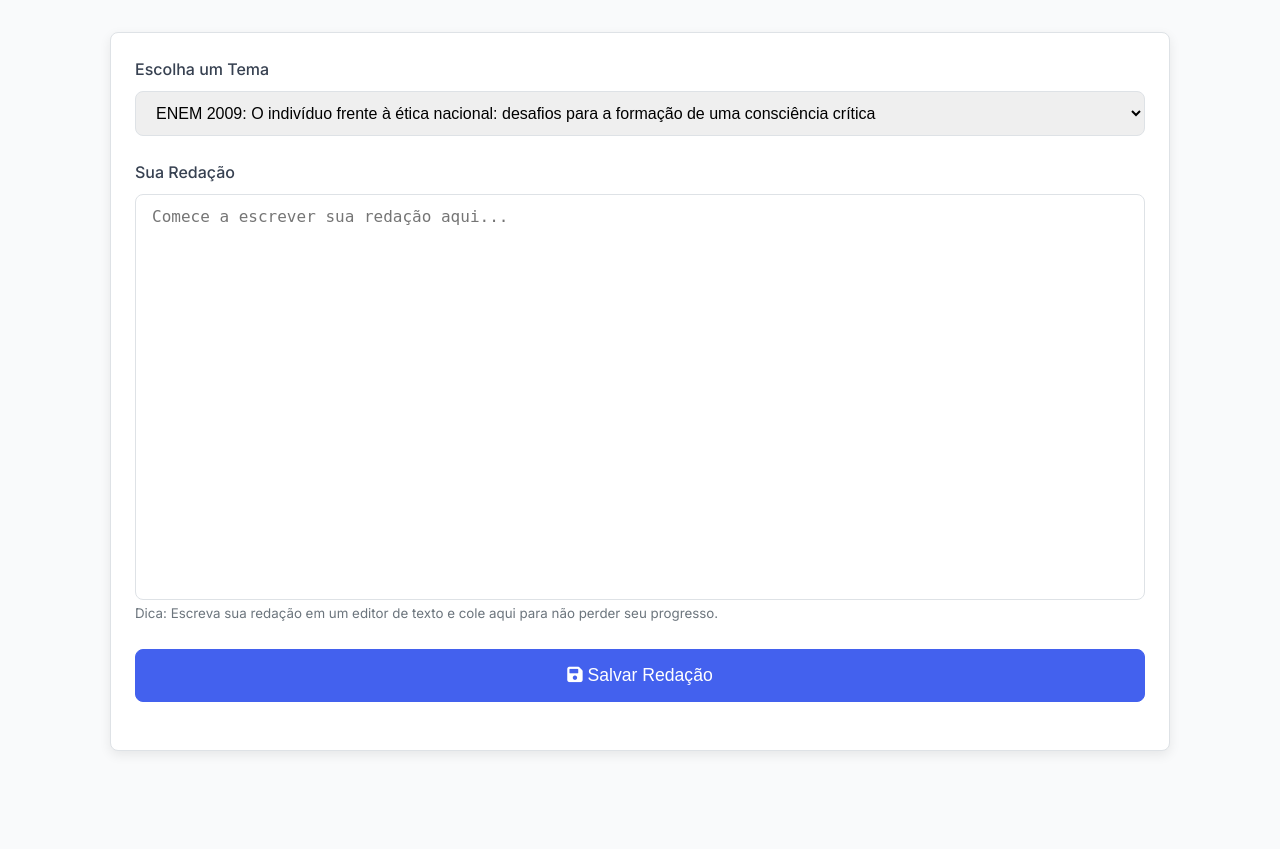
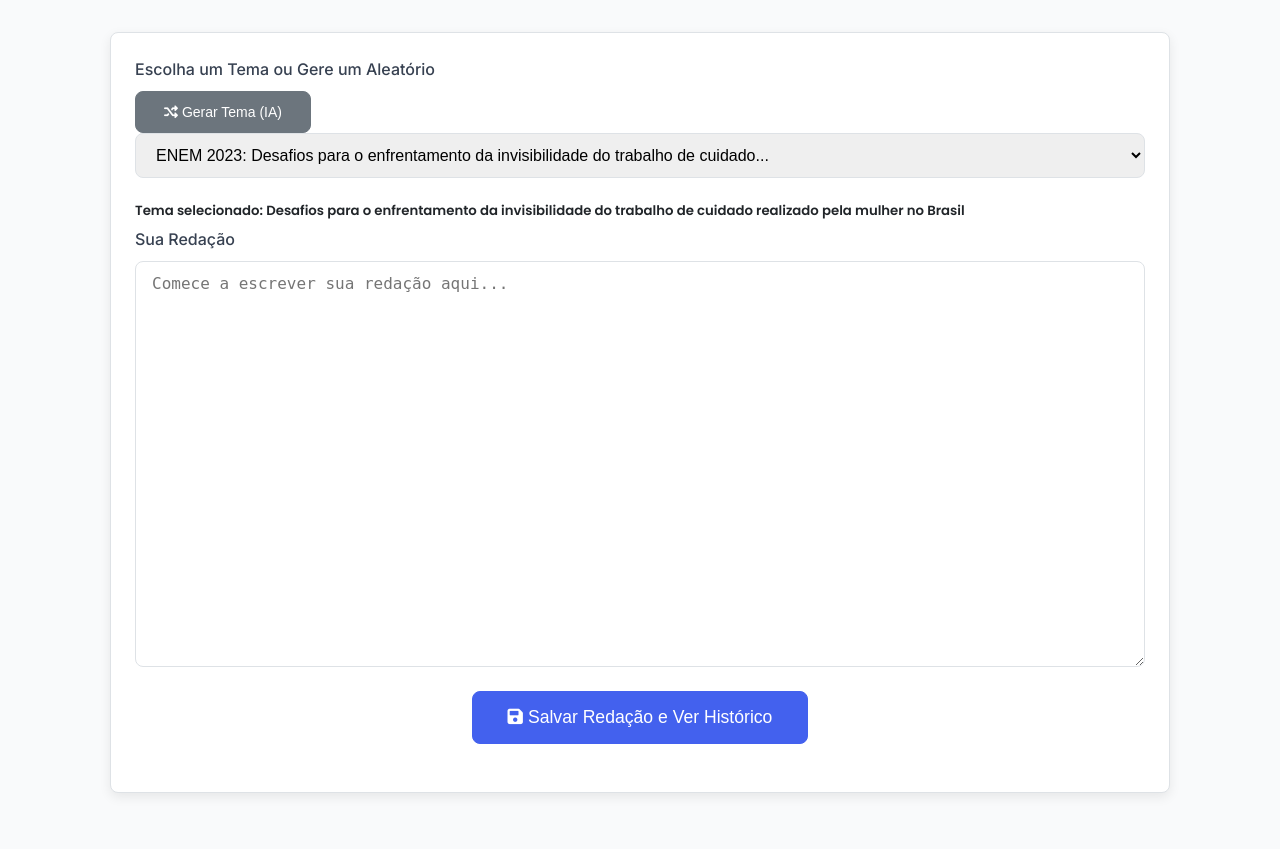
Before and after one commit to RafaelMendes244/RMEnem, a Flask app: page /redacao in a window 1280 px wide. Shown: the part 130-979 px from the top of the page. Before the commit the page ends 883 px from the top, so only its background shows below. Run offline with Flask 3, Linux system fonts and the light colour scheme; the visitor is signed in with stand-in values (Sample User, id 1).

Commit message:
Adicionando SEO e Gerar Redaçao com IA

```diff
--- a/app.py
+++ b/app.py
@@ -559,6 +559,25 @@ def corrigir_redacao(redacao_id):
         app.logger.error(f"Erro na API do Gemini ou ao processar a resposta: {e}")
         return jsonify({'error': 'Não foi possível obter a correção da IA no momento.'}), 500
 
+@app.route('/api/gerar_tema_aleatorio', methods=['GET'])
+def gerar_tema_aleatorio():
+    # Este é o "pedido" que fazemos para a IA
+    prompt = """
+    Aja como um especialista em vestibulares e crie um único tema de redação inédito e plausível para o ENEM 2025.
+    O tema deve seguir o formato oficial, abordando um problema social, cultural ou científico relevante para o Brasil.
+    Exemplos de formato: "Desafios para...", "O papel de...", "A questão de... na sociedade brasileira".
+    Sua resposta deve ser APENAS o texto do tema, sem aspas, sem introduções como "Aqui está o tema:", apenas a frase do tema.
+    """
+    try:
+        model = genai.GenerativeModel('gemini-1.5-flash-latest')
+        response = model.generate_content(prompt)
+        tema_gerado = response.text.strip()
+        return jsonify({'tema': tema_gerado})
+    except Exception as e:
+        app.logger.error(f"Erro na API do Gemini ao gerar tema: {e}")
+        # Retorna um tema padrão em caso de falha na API
+        return jsonify({'tema': 'O desafio dos resíduos plásticos nos oceanos e o seu impacto no futuro do planeta'}), 500
+
 # --- 10. Rotas de Ranking ---
 @app.route('/ranking')
 def ranking_page():
--- a/static/js/redacao.js
+++ b/static/js/redacao.js
@@ -1,52 +1,81 @@
+// /static/js/redacao.js
+
 document.addEventListener('DOMContentLoaded', () => {
     const redacaoForm = document.getElementById('redacao-form');
+    const temaSelect = document.getElementById('tema-select');
+    const redacaoTextarea = document.getElementById('redacao-textarea');
+    const randomThemeBtn = document.getElementById('random-theme-btn');
+    const submitButton = redacaoForm.querySelector('button[type="submit"]');
 
+    // --- Funcionalidade do botão de Gerar Tema Aleatório com IA ---
+    if (randomThemeBtn && temaSelect) {
+        randomThemeBtn.addEventListener('click', async () => {
+            const originalButtonText = randomThemeBtn.innerHTML;
+            randomThemeBtn.disabled = true;
+            randomThemeBtn.innerHTML = '<i class="fas fa-spinner fa-spin"></i> Gerando...';
+
+            try {
+                const response = await fetch('/api/gerar_tema_aleatorio');
+                const data = await response.json();
+
+                if (!response.ok) throw new Error(data.tema || 'Não foi possível gerar um tema.');
+
+                const newTheme = data.tema;
+
+                // Cria um novo elemento <option>
+                const newOption = document.createElement('option');
+                newOption.value = newTheme; // O valor é o tema completo
+                newOption.textContent = `(Tema Gerado por IA) ${newTheme}`; // O texto que o usuário vê
+
+                // Adiciona a nova opção no topo da lista
+                temaSelect.prepend(newOption);
+
+                // Define a nova opção como a selecionada
+                newOption.selected = true;
+
+            } catch (error) {
+                console.error("Erro ao gerar tema:", error);
+                alert(`Erro ao gerar tema: ${error.message}`);
+            } finally {
+                randomThemeBtn.disabled = false;
+                randomThemeBtn.innerHTML = originalButtonText;
+            }
+        });
+    }
+
+    // --- Funcionalidade do formulário para Salvar a Redação ---
     if (redacaoForm) {
         redacaoForm.addEventListener('submit', async (e) => {
-            e.preventDefault(); // Impede o envio tradicional do formulário que recarrega a página
-
-            const temaSelect = document.getElementById('tema-select');
-            const redacaoTextarea = document.getElementById('redacao-textarea');
-            const submitButton = redacaoForm.querySelector('button[type="submit"]');
-
+            e.preventDefault();
             const tema = temaSelect.value;
             const texto_redacao = redacaoTextarea.value;
 
-            // Validação simples no front-end
+            if (!tema.trim()) {
+                alert('Por favor, selecione ou gere um tema para a redação.');
+                return;
+            }
             if (texto_redacao.trim().length < 100) {
                 alert('Sua redação parece muito curta. Escreva pelo menos 100 caracteres antes de salvar.');
                 return;
             }
 
-            // Desativa o botão e mostra feedback de carregamento para o usuário
             submitButton.disabled = true;
             submitButton.innerHTML = '<i class="fas fa-spinner fa-spin"></i> Salvando...';
 
             try {
-                // Envia os dados para a nossa nova rota no Flask
                 const response = await fetch('/api/salvar_redacao', {
                     method: 'POST',
-                    headers: {
-                        'Content-Type': 'application/json',
-                    },
+                    headers: { 'Content-Type': 'application/json' },
                     body: JSON.stringify({ tema, texto_redacao }),
                 });
+                const result = await response.json();
+                if (!response.ok) throw new Error(result.error || 'Ocorreu um erro desconhecido.');
 
-                const result = await response.json();
-
-                if (response.ok) {
-                    alert(result.message); // Exibe "Redação salva com sucesso!"
-                    // Redireciona para a página de histórico para o usuário ver seu progresso
-                    window.location.href = '/historico';
-                } else {
-                    // Mostra o erro que veio do servidor
-                    throw new Error(result.error || 'Ocorreu um erro desconhecido.');
-                }
+                alert(result.message);
+                window.location.href = '/historico';
             } catch (error) {
-                console.error('Erro:', error);
+                console.error('Erro ao salvar:', error);
                 alert(`Erro ao salvar redação: ${error.message}`);
-            } finally {
-                // Reativa o botão em caso de sucesso ou erro, caso o usuário não seja redirecionado
                 submitButton.disabled = false;
                 submitButton.innerHTML = '<i class="fas fa-save"></i> Salvar Redação';
             }
--- a/templates/apoie.html
+++ b/templates/apoie.html
@@ -3,6 +3,9 @@
 <head>
     <meta charset="UTF-8">
     <meta name="viewport" content="width=device-width, initial-scale=1.0">
+    <meta name="description" content="Plataforma de simulados para o ENEM com questões reais, correção de redação por IA, ranking e análise de desempenho.">
+    <meta name="keywords" content="ENEM, Simulado, Redação, Correção, Ranking, Desempenho, Educação, Estudo">
+    <meta name="author" content="Rafael Mendes">
     <title>Apoie o Projeto - RM ENEM Simulador</title>
     <link rel="stylesheet" href="/static/css/style.css">
     <link href="https://fonts.googleapis.com/css2?family=Inter:wght@400;500;600&family=Poppins:wght@600;700&display=swap" rel="stylesheet">
@@ -46,7 +49,7 @@
             </main>
         </div>
     </div>
-    <script>
+<script>
 document.addEventListener('DOMContentLoaded', () => {
     const copyButton = document.getElementById('copy-pix-btn');
     const pixInput = document.getElementById('pix-key');
--- a/templates/exame.html
+++ b/templates/exame.html
@@ -3,6 +3,9 @@
 <head>
     <meta charset="UTF-8">
     <meta name="viewport" content="width=device-width, initial-scale=1.0">
+    <meta name="description" content="Plataforma de simulados para o ENEM com questões reais, correção de redação por IA, ranking e análise de desempenho.">
+    <meta name="keywords" content="ENEM, Simulado, Redação, Correção, Ranking, Desempenho, Educação, Estudo">
+    <meta name="author" content="Rafael Mendes">
     <title>Simulado ENEM - RM ENEM Simulador</title>
     <link rel="stylesheet" href="/static/css/style.css">
     <link href="https://fonts.googleapis.com/css2?family=Inter:wght@300;400;500;600&family=Poppins:wght@300;400;600;700&display=swap" rel="stylesheet">
--- a/templates/historico.html
+++ b/templates/historico.html
@@ -3,6 +3,9 @@
 <head>
     <meta charset="UTF-8">
     <meta name="viewport" content="width=device-width, initial-scale=1.0">
+    <meta name="description" content="Plataforma de simulados para o ENEM com questões reais, correção de redação por IA, ranking e análise de desempenho.">
+    <meta name="keywords" content="ENEM, Simulado, Redação, Correção, Ranking, Desempenho, Educação, Estudo">
+    <meta name="author" content="Rafael Mendes">
     <title>Histórico - RM ENEM Simulador</title>
     <link rel="stylesheet" href="/static/css/style.css">
     <link href="https://fonts.googleapis.com/css2?family=Inter:wght@400;500;600&family=Poppins:wght@600&display=swap" rel="stylesheet">
--- a/templates/index.html
+++ b/templates/index.html
@@ -3,6 +3,9 @@
 <head>
     <meta charset="UTF-8">
     <meta name="viewport" content="width=device-width, initial-scale=1.0">
+    <meta name="description" content="Plataforma de simulados para o ENEM com questões reais, correção de redação por IA, ranking e análise de desempenho.">
+    <meta name="keywords" content="ENEM, Simulado, Redação, Correção, Ranking, Desempenho, Educação, Estudo">
+    <meta name="author" content="Rafael Mendes">
     <title>RM ENEM Simulador - Prepare-se para o Sucesso</title>
     <link rel="stylesheet" href="/static/css/style.css">
     <link href="https://fonts.googleapis.com/css2?family=Inter:wght@400;500;600&family=Poppins:wght@600&display=swap" rel="stylesheet">
--- a/templates/login.html
+++ b/templates/login.html
@@ -3,6 +3,9 @@
 <head>
     <meta charset="UTF-8">
     <meta name="viewport" content="width=device-width, initial-scale=1.0">
+    <meta name="description" content="Plataforma de simulados para o ENEM com questões reais, correção de redação por IA, ranking e análise de desempenho.">
+    <meta name="keywords" content="ENEM, Simulado, Redação, Correção, Ranking, Desempenho, Educação, Estudo">
+    <meta name="author" content="Rafael Mendes">
     <title>Login - RM ENEM Simulador</title>
     <link rel="stylesheet" href="/static/css/style.css">
     <link href="https://fonts.googleapis.com/css2?family=Inter:wght@400;500;600&family=Poppins:wght@600&display=swap" rel="stylesheet">
@@ -38,7 +41,7 @@
     <div class="login-container">
         <div class="login-box">
             <div class="login-header">
-                <h2>Simulador Enem - RM</h2>
+                <h2>Simulador ENEM - RM</h2>
             </div>
             <div class="login-body">
                 {% with messages = get_flashed_messages(with_categories=true) %}
--- a/templates/obrigado.html
+++ b/templates/obrigado.html
@@ -3,6 +3,9 @@
 <head>
     <meta charset="UTF-8">
     <meta name="viewport" content="width=device-width, initial-scale=1.0">
+    <meta name="description" content="Plataforma de simulados para o ENEM com questões reais, correção de redação por IA, ranking e análise de desempenho.">
+    <meta name="keywords" content="ENEM, Simulado, Redação, Correção, Ranking, Desempenho, Educação, Estudo">
+    <meta name="author" content="Rafael Mendes">
     <title>Obrigado! - RM ENEM Simulador</title>
     <link rel="stylesheet" href="/static/css/style.css">
     <link href="https://fonts.googleapis.com/css2?family=Inter:wght@400;500;600&family=Poppins:wght@600;700&display=swap" rel="stylesheet">
--- a/templates/ranking.html
+++ b/templates/ranking.html
@@ -3,6 +3,9 @@
 <head>
     <meta charset="UTF-8">
     <meta name="viewport" content="width=device-width, initial-scale=1.0">
+    <meta name="description" content="Plataforma de simulados para o ENEM com questões reais, correção de redação por IA, ranking e análise de desempenho.">
+    <meta name="keywords" content="ENEM, Simulado, Redação, Correção, Ranking, Desempenho, Educação, Estudo">
+    <meta name="author" content="Rafael Mendes">
     <title>Ranking Geral - RM ENEM Simulador</title>
     <link rel="stylesheet" href="/static/css/style.css">
     <link href="https://fonts.googleapis.com/css2?family=Inter:wght@400;500;600&family=Poppins:wght@600&display=swap" rel="stylesheet">
--- a/templates/redacao.html
+++ b/templates/redacao.html
@@ -3,6 +3,9 @@
 <head>
     <meta charset="UTF-8">
     <meta name="viewport" content="width=device-width, initial-scale=1.0">
+    <meta name="description" content="Plataforma de simulados para o ENEM com questões reais, correção de redação por IA, ranking e análise de desempenho.">
+    <meta name="keywords" content="ENEM, Simulado, Redação, Correção, Ranking, Desempenho, Educação, Estudo">
+    <meta name="author" content="Rafael Mendes">
     <title>Praticar Redação - RM ENEM Simulador</title>
     <link rel="stylesheet" href="/static/css/style.css">
     <link href="https://fonts.googleapis.com/css2?family=Inter:wght@400;500;600&family=Poppins:wght@600&display=swap" rel="stylesheet">
@@ -26,34 +29,40 @@
                     <div class="card-body">
                         <form id="redacao-form">
                             <div class="form-group">
-                                <label for="tema-select" class="form-label">Escolha um Tema</label>
-                                <select id="tema-select" class="form-control">
-                                    <!-- Adicionando temas do ENEM 2009 a 2023 -->
-                                    <option value="O indivíduo frente à ética nacional: desafios para a formação de uma consciência crítica">ENEM 2009: O indivíduo frente à ética nacional: desafios para a formação de uma consciência crítica</option>
-                                    <option value="O trabalho e o exercício da cidadania no Brasil">ENEM 2010: O trabalho e o exercício da cidadania no Brasil</option>
-                                    <option value="O movimento imigratório para o Brasil no século XXI">ENEM 2011: O movimento imigratório para o Brasil no século XXI</option>
-                                    <option value="Os efeitos da implantação da internet nas relações sociais">ENEM 2012: Os efeitos da implantação da internet nas relações sociais</option>
-                                    <option value="Efeitos da expansão do acesso ao ensino superior no Brasil">ENEM 2013: Efeitos da expansão do acesso ao ensino superior no Brasil</option>
-                                    <option value="A violência contra a mulher na sociedade brasileira">ENEM 2014: A violência contra a mulher na sociedade brasileira</option>
-                                    <option value="Os desafios para a inclusão de pessoas com deficiência no Brasil">ENEM 2015: Os desafios para a inclusão de pessoas com deficiência no Brasil</option>
+                                <div class="d-flex justify-content-between align-items-center">
+                                    <label for="tema-select" class="form-label">Escolha um Tema ou Gere um Aleatório</label>
+                                    <button type="button" id="random-theme-btn" class="btn btn-secondary btn-sm">
+                                        <i class="fas fa-random"></i> Gerar Tema (IA)
+                                    </button>
+                                </div>
+                                <select id="tema-select" class="form-control mt-2">
+                                    <option value="Desafios para o enfrentamento da invisibilidade do trabalho de cuidado realizado pela mulher no Brasil">ENEM 2023: Desafios para o enfrentamento da invisibilidade do trabalho de cuidado...</option>
+                                    <option value="Desafios para a valorização de comunidades e povos tradicionais no Brasil">ENEM 2022: Desafios para a valorização de comunidades e povos tradicionais...</option>
+                                    <option value="Invisibilidade e registro civil: garantia de acesso à cidadania no Brasil">ENEM 2021: Invisibilidade e registro civil: garantia de acesso à cidadania...</option>
+                                    <option value="O estigma associado às doenças mentais na sociedade brasileira">ENEM 2020: O estigma associado às doenças mentais...</option>
+                                    <option value="Democratização do acesso ao cinema no Brasil">ENEM 2019: Democratização do acesso ao cinema no Brasil</option>
+                                    <option value="Manipulação do comportamento do usuário pelo controle de dados na internet">ENEM 2018: Manipulação do comportamento do usuário pelo controle de dados...</option>
+                                    <option value="Desafios para a formação educacional de surdos no Brasil">ENEM 2017: Desafios para a formação educacional de surdos...</option>
                                     <option value="Caminhos para combater a intolerância religiosa no Brasil">ENEM 2016: Caminhos para combater a intolerância religiosa no Brasil</option>
-                                    <option value="Desafios para a formação educacional de surdos no Brasil">ENEM 2017: Desafios para a formação educacional de surdos no Brasil</option>
-                                    <option value="O impacto das novas tecnologias na educação">ENEM 2018: O impacto das novas tecnologias na educação</option>
-                                    <option value="Democratização do acesso ao cinema no Brasil">ENEM 2019: Democratização do acesso ao cinema no Brasil</option>
-                                    <option value="O estigma associado às doenças mentais na sociedade brasileira">ENEM 2020: O estigma associado às doenças mentais na sociedade brasileira</option>
-                                    <option value="Invisibilidade e registro civil: garantia de acesso à cidadania no Brasil">ENEM 2021: Invisibilidade e registro civil: garantia de acesso à cidadania no Brasil</option>
-                                    <option value="Desafios para a valorização de comunidades e povos tradicionais no Brasil">ENEM 2022: Desafios para a valorização de comunidades e povos tradicionais no Brasil</option>
-                                    <option value="O papel do Estado no enfrentamento da pobreza no Brasil">ENEM 2023: O papel do Estado no enfrentamento da pobreza no Brasil</option>
+                                    <option value="A persistência da violência contra a mulher na sociedade brasileira">ENEM 2015: A persistência da violência contra a mulher...</option>
+                                    <option value="Publicidade infantil em questão no Brasil">ENEM 2014: Publicidade infantil em questão no Brasil</option>
+                                    <option value="Efeitos da implantação da Lei Seca no Brasil">ENEM 2013: Efeitos da implantação da Lei Seca no Brasil</option>
+                                    <option value="O movimento imigratório para o Brasil no século XXI">ENEM 2012: O movimento imigratório para o Brasil no século XXI</option>
+                                    <option value="Viver em rede no século XXI: os limites entre o público e o privado">ENEM 2011: Viver em rede no século XXI: os limites entre o público e o privado</option>
+                                    <option value="O trabalho na construção da dignidade humana">ENEM 2010: O trabalho na construção da dignidade humana</option>
+                                    <option value="O indivíduo frente à ética nacional">ENEM 2009: O indivíduo frente à ética nacional</option>
                                 </select>
+                            </div>
+                            <div class="mt-4">
+                                <h5 id="tema-selecionado" class="text-primary">Tema selecionado: Nenhum</h5>
                             </div>
                             <div class="form-group">
                                 <label for="redacao-textarea" class="form-label">Sua Redação</label>
-                                <textarea style="resize: none;" id="redacao-textarea" class="form-control" rows="20" placeholder="Comece a escrever sua redação aqui..."></textarea>
-                                <small class="text-muted">Dica: Escreva sua redação em um editor de texto e cole aqui para não perder seu progresso.</small>
+                                <textarea id="redacao-textarea" class="form-control" rows="20" placeholder="Comece a escrever sua redação aqui..."></textarea>
                             </div>
-                            <div class="form-group">
-                                <button type="submit" class="btn btn-primary btn-lg btn-block">
-                                    <i class="fas fa-save"></i> Salvar Redação
+                            <div class="form-group text-center">
+                                <button type="submit" class="btn btn-primary btn-lg">
+                                    <i class="fas fa-save"></i> Salvar Redação e Ver Histórico
                                 </button>
                             </div>
                         </form>
@@ -63,5 +72,27 @@
         </div>
     </div>
     <script src="/static/js/redacao.js"></script>
+
+<script>
+    const temaSelect = document.getElementById("tema-select");
+    const temaSelecionado = document.getElementById("tema-selecionado");
+    const randomBtn = document.getElementById("random-theme-btn");
+
+    // Atualiza o título quando o usuário escolhe manualmente
+    temaSelect.addEventListener("change", () => {
+        temaSelecionado.textContent = "Tema selecionado: " + temaSelect.value;
+    });
+
+    // Escolhe um tema aleatório quando o botão é clicado
+    randomBtn.addEventListener("click", () => {
+        const options = temaSelect.options;
+        const randomIndex = Math.floor(Math.random() * options.length);
+        temaSelect.selectedIndex = randomIndex;
+        temaSelecionado.textContent = "Tema selecionado: " + options[randomIndex].value;
+    });
+
+    // Inicializar com o primeiro tema, se desejado
+    temaSelecionado.textContent = "Tema selecionado: " + temaSelect.value;
+</script>
 </body>
 </html>
--- a/templates/reportar_bug.html
+++ b/templates/reportar_bug.html
@@ -3,6 +3,9 @@
 <head>
     <meta charset="UTF-8">
     <meta name="viewport" content="width=device-width, initial-scale=1.0">
+    <meta name="description" content="Plataforma de simulados para o ENEM com questões reais, correção de redação por IA, ranking e análise de desempenho.">
+    <meta name="keywords" content="ENEM, Simulado, Redação, Correção, Ranking, Desempenho, Educação, Estudo">
+    <meta name="author" content="Rafael Mendes">
     <title>Reportar Bug - RM ENEM Simulador</title>
     <link rel="stylesheet" href="/static/css/style.css">
     <link href="https://fonts.googleapis.com/css2?family=Inter:wght@400;500;600&family=Poppins:wght@600&display=swap" rel="stylesheet">
--- a/templates/resultado.html
+++ b/templates/resultado.html
@@ -3,6 +3,9 @@
 <head>
     <meta charset="UTF-8">
     <meta name="viewport" content="width=device-width, initial-scale=1.0">
+    <meta name="description" content="Plataforma de simulados para o ENEM com questões reais, correção de redação por IA, ranking e análise de desempenho.">
+    <meta name="keywords" content="ENEM, Simulado, Redação, Correção, Ranking, Desempenho, Educação, Estudo">
+    <meta name="author" content="Rafael Mendes">
     <title>Resultado do Simulado - RM ENEM Simulador</title>
     <link rel="stylesheet" href="/static/css/style.css">
     <link href="https://fonts.googleapis.com/css2?family=Inter:wght@400;500;600&family=Poppins:wght@600;700&display=swap" rel="stylesheet">
--- a/templates/ver_redacao.html
+++ b/templates/ver_redacao.html
@@ -3,6 +3,9 @@
 <head>
     <meta charset="UTF-8">
     <meta name="viewport" content="width=device-width, initial-scale=1.0">
+    <meta name="description" content="Plataforma de simulados para o ENEM com questões reais, correção de redação por IA, ranking e análise de desempenho.">
+    <meta name="keywords" content="ENEM, Simulado, Redação, Correção, Ranking, Desempenho, Educação, Estudo">
+    <meta name="author" content="Rafael Mendes">
     <title>Ver Redação - {{ redacao['tema'] }}</title>
     <link rel="stylesheet" href="/static/css/style.css">
     <link href="https://fonts.googleapis.com/css2?family=Inter:wght@400;500;600&family=Poppins:wght@600;700&display=swap" rel="stylesheet">
```
